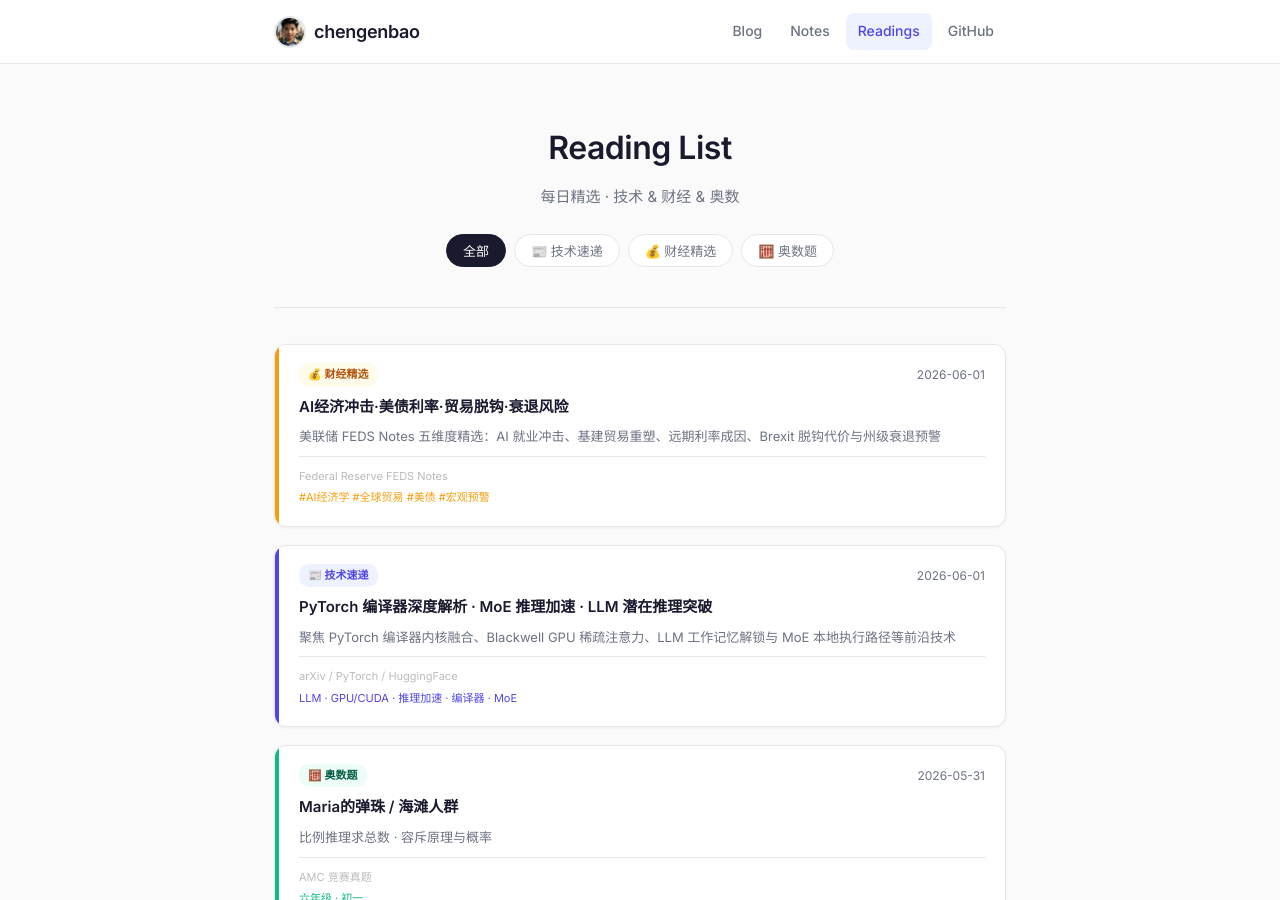
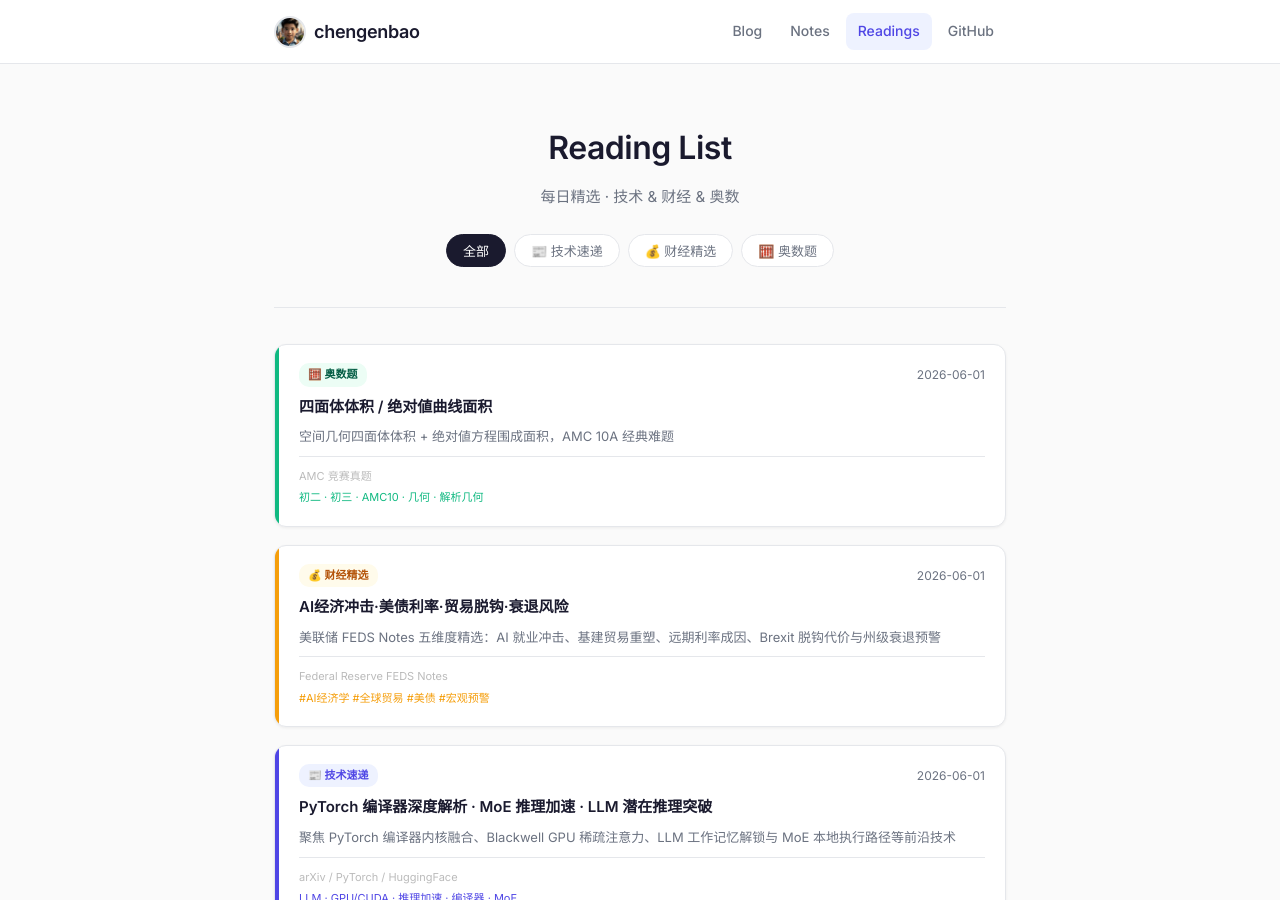
Before and after one commit to chengenbao/chengenbao.github.io, a Jekyll site: the page built from reading-list/index.md, in a window 1280 px wide and 900 px high. Built offline with Jekyll 4.4.1, drawn with Linux system fonts in a browser that asks for light colours.

Commit message:
add math card 2026-06-01

```diff
--- a/reading-list/index.md
+++ b/reading-list/index.md
@@ -18,6 +18,7 @@
   </div>
 
   <div class="rl-grid">
+<a class="rl-card math" href="/reading-list/2026-06-01-math/"><div class="rl-accent"></div><div class="rl-body"><div class="rl-top"><span class="rl-badge math">🧮 奥数题</span><time>2026-06-01</time></div><h2>四面体体积 / 绝对値曲线面积</h2><p>空间几何四面体体积 + 绝对値方程围成面积，AMC 10A 经典难题</p><div class="rl-meta"><span class="rl-source">AMC 竞赛真题</span><span class="rl-tags">初二 · 初三 · AMC10 · 几何 · 解析几何</span></div></div></a>
 <a class="rl-card finance" href="/reading-list/2026-06-01-finance-daily/">
   <div class="rl-accent"></div>
   <div class="rl-body">
```
